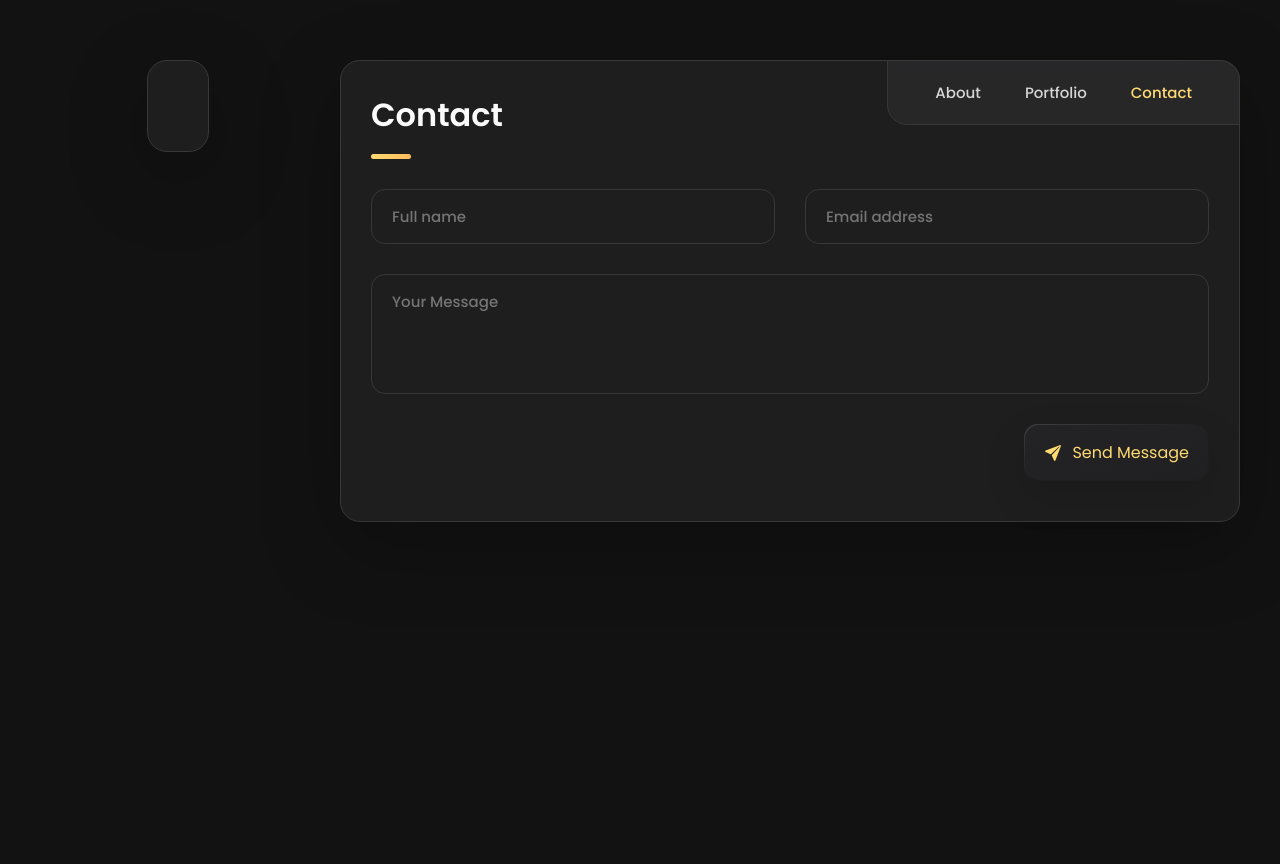
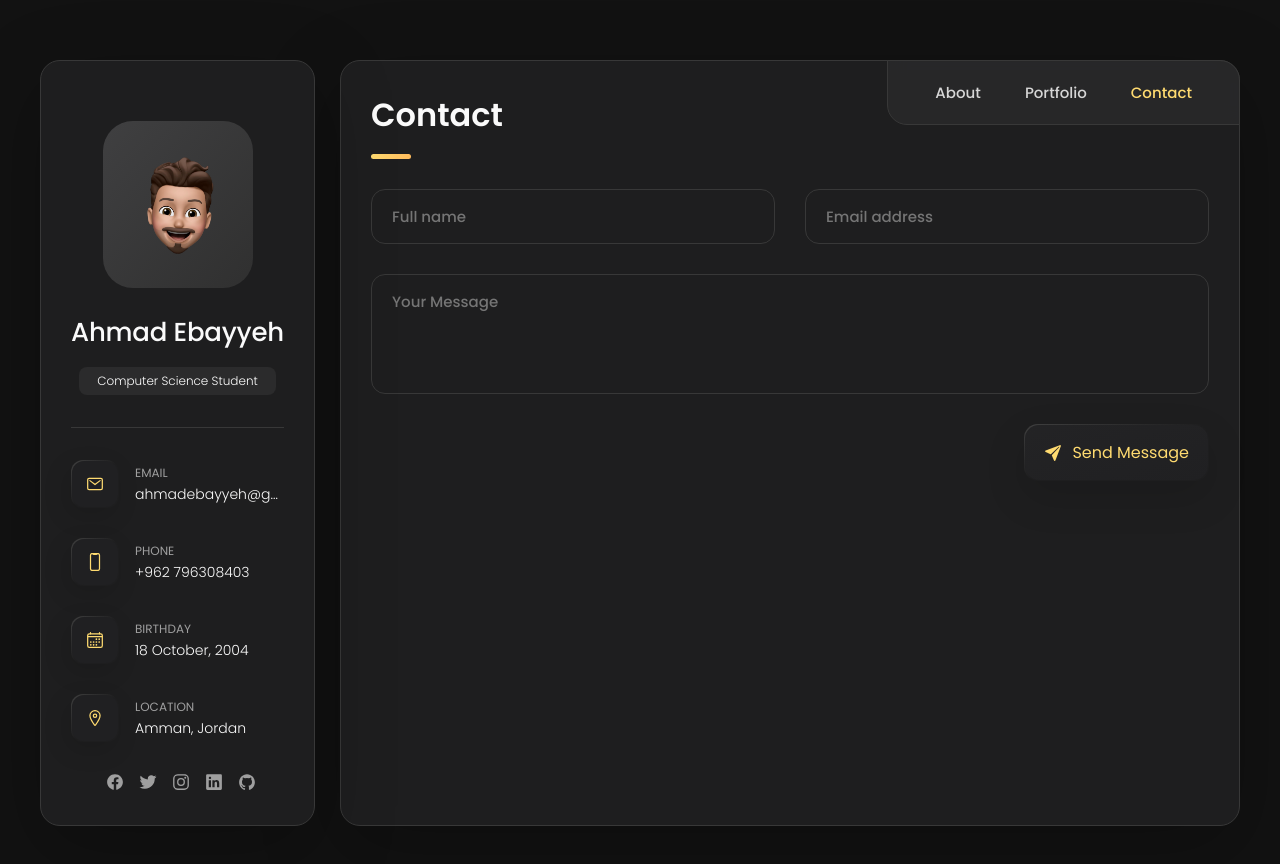
Before and after one commit to ebayyeh/portfolio, a plain HTML site: page contact.html in a window 1280 px wide. Before the commit the page ends 800 px from the top, so only its background shows below. Drawn offline with nearby package versions, Linux system fonts and the light colour scheme.

Commit message:
Update contact.html

```diff
--- a/contact.html
+++ b/contact.html
@@ -13,9 +13,103 @@
 </head>
 <body>
   <main>
-    <!-- Sidebar -->
-    <aside class="sidebar">
-      <!-- Same sidebar content as index.html -->
+   <!-- Sidebar -->
+    <aside class="sidebar" data-sidebar>
+      <div class="sidebar-info">
+        <figure class="avatar-box">
+          <img src="avatar-5.png" alt="Ahmad Ebayyeh" width="80">
+        </figure>
+
+        <div class="info-content">
+          <h1 class="name" title="Ahmad Ebayyeh">Ahmad Ebayyeh</h1>
+          <p class="title">Computer Science Student</p>
+        </div>
+
+        <button class="info_more-btn" data-sidebar-btn>
+          <span>Show Contacts</span>
+          <ion-icon name="chevron-down"></ion-icon>
+        </button>
+      </div>
+
+      <div class="sidebar-info_more">
+        <div class="separator"></div>
+
+        <ul class="contacts-list">
+          <li class="contact-item">
+            <div class="icon-box">
+              <ion-icon name="mail-outline"></ion-icon>
+            </div>
+            <div class="contact-info">
+              <p class="contact-title">Email</p>
+              <a href="mailto:ahmadebayyeh@gmail.com" class="contact-link">ahmadebayyeh@gmail.com</a>
+            </div>
+          </li>
+
+          <li class="contact-item">
+            <div class="icon-box">
+              <ion-icon name="phone-portrait-outline"></ion-icon>
+            </div>
+            <div class="contact-info">
+              <p class="contact-title">Phone</p>
+              <a href="tel:+962796308403" class="contact-link">+962 796308403</a>
+            </div>
+          </li>
+
+          <li class="contact-item">
+            <div class="icon-box">
+              <ion-icon name="calendar-outline"></ion-icon>
+            </div>
+            <div class="contact-info">
+              <p class="contact-title">Birthday</p>
+              <time datetime="2004-10-18">18 October, 2004</time>
+            </div>
+          </li>
+
+          <li class="contact-item">
+            <div class="icon-box">
+              <ion-icon name="location-outline"></ion-icon>
+            </div>
+            <div class="contact-info">
+              <p class="contact-title">Location</p>
+              <address>Amman, Jordan</address>
+            </div>
+          </li>
+        </ul>
+
+        <div class="separator"></div>
+
+        <ul class="social-list">
+          <li class="social-item">
+            <a href="https://www.facebook.com/ahmad.firas.714049/" class="social-link">
+              <ion-icon name="logo-facebook"></ion-icon>
+            </a>
+          </li>
+
+          <li class="social-item">
+            <a href="https://x.com/tf2hmad" class="social-link">
+              <ion-icon name="logo-twitter"></ion-icon>
+            </a>
+          </li>
+
+          <li class="social-item">
+            <a href="https://www.instagram.com/ebayyeh" class="social-link">
+              <ion-icon name="logo-instagram"></ion-icon>
+            </a>
+          </li>
+
+          <li class="social-item">
+            <a href="https://www.linkedin.com/in/ahmad-ebayyeh-2274722a7/" class="social-link">
+              <ion-icon name="logo-linkedin"></ion-icon>
+            </a>
+          </li>
+
+          <li class="social-item">
+            <a href="https://github.com/ebayyeh" class="social-link">
+              <ion-icon name="logo-github"></ion-icon>
+            </a>
+          </li>
+        </ul>
+      </div>
     </aside>
 
     <!-- Main Content -->
```
